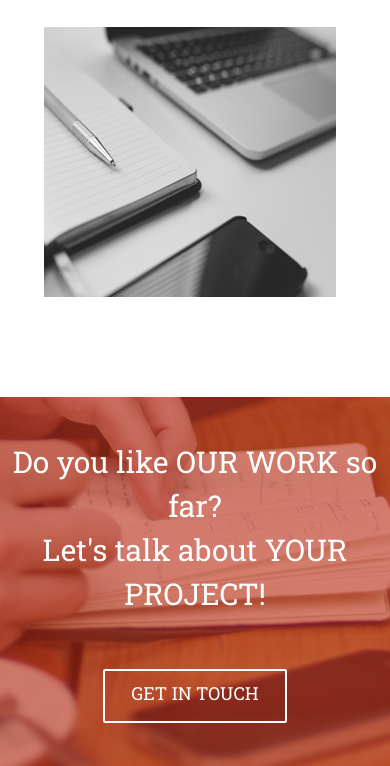
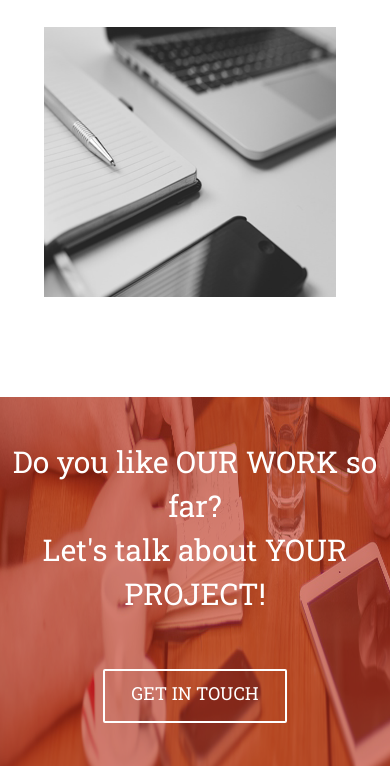
Before and after one commit to PustovyiDima/startUp__page, a plain HTML site: page index.html in a window 390 px wide. Shown: the part 3197-3963 px from the top of the page. Drawn offline with Linux system fonts and the light colour scheme.

Commit message:
change ml on small screens

```diff
--- a/style.css
+++ b/style.css
@@ -714,12 +714,10 @@ a{
 
 
 .paralax{
-	width: 100%;
-	min-height: 369px;
-	height: auto;
+	height: 369px;
 	background-image: url(./img/Layer_29.png);
 	z-index: 2;
-	background-size: cover;
+	background-size: 100% 100%;
 	background-repeat: no-repeat;
 	background-attachment: fixed;
 	background-position: center;
@@ -786,11 +784,13 @@ a{
 
 @media (max-width: 1266px) {
 	.works__types{
-	width: 80%;
+		width: 80%;
 	}
 }
 
+@media handheld{
 
+}
 
 @keyframes opacity__move {
   from {opacity:0;}
```
